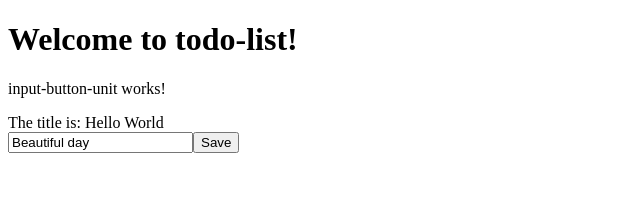
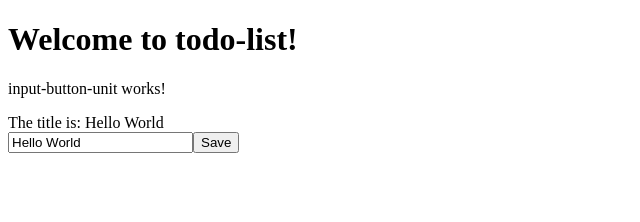
Before and after one commit to kporcelainluv/angular_workshop, an Angular app: page / in a window 1280 px wide. Shown: the top 222 px of the page, without its empty margins (0-640 px from the left). Built offline with nearby package versions, Linux system fonts and the light colour scheme.

Commit message:
add event handling

```diff
--- a/src/app/input-button-unit/input-button-unit.component.html
+++ b/src/app/input-button-unit/input-button-unit.component.html
@@ -1,6 +1,8 @@
 <p>input-button-unit works!</p>
 The title is: {{ title }}
 <div>
-  <input id="my-input" />
-  <button>Save</button>
+  <input [value]="title" (keyup.enter)="changeTitle($event.target.value)" />
+  <button>
+    {{ buttonStats }}
+  </button>
 </div>
--- a/src/app/input-button-unit/input-button-unit.component.ts
+++ b/src/app/input-button-unit/input-button-unit.component.ts
@@ -7,11 +7,13 @@ import { Component, OnInit } from "@angular/core";
 })
 export class InputButtonUnitComponent implements OnInit {
   title = "Hello World";
-  heading = "Beautiful day";
+  buttonStats = `Save`;
+
   constructor() {}
 
-  ngOnInit() {
-    let inputElement = document.getElementById("my-input");
-    inputElement.value = this.heading;
+  ngOnInit() {}
+
+  changeTitle(newTitle: string) {
+    this.buttonStats = newTitle;
   }
 }
```
